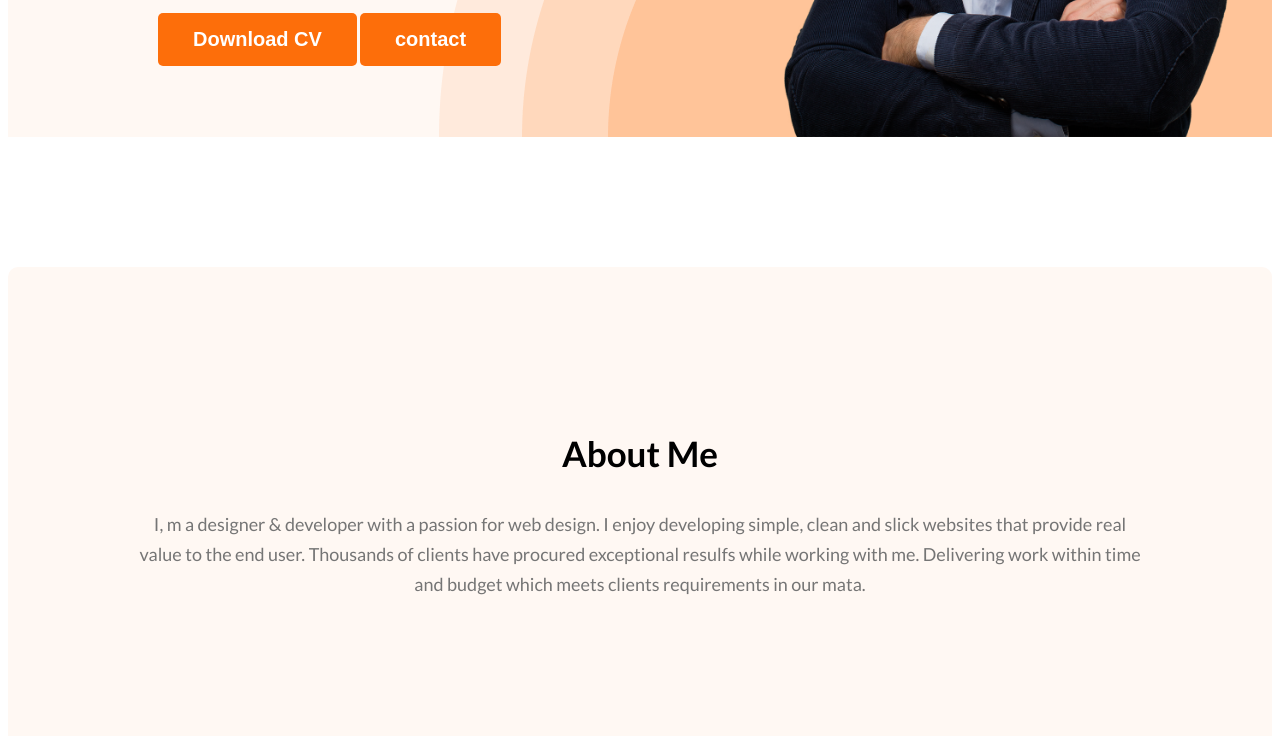
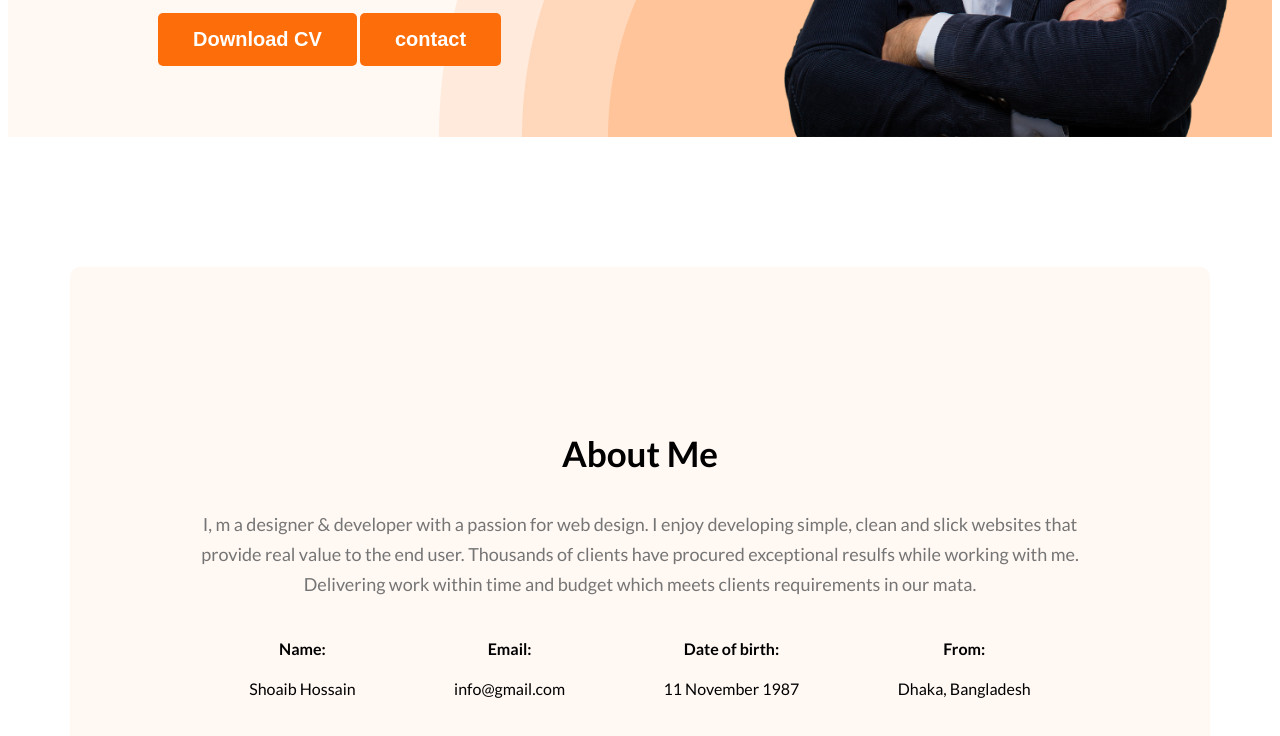
Before and after one commit to shoaibhossain5949/developer-portfolio, a plain HTML site: page index.html in a window 1280 px wide. Shown: the part 608-1344 px from the top of the page. Drawn offline with Linux system fonts and the light colour scheme.

Commit message:
about section added

```diff
--- a/index.html
+++ b/index.html
@@ -39,6 +39,28 @@
         <section class="about">
             <h3 class="section-title">About Me</h3>
         <p class="section-des">I, m a designer & developer with a passion for web design. I enjoy developing simple, clean and slick websites that provide real value to the end user. Thousands of clients have procured exceptional resulfs while working with me. Delivering work within time and budget which meets clients requirements in our mata.</p>
+        <div class="about-info-con">
+            <!-- .about-inf*4>h4.info-title+p..info-dis -->
+
+            <div class="about-info">
+                <h4 class="info-title">Name:</h4>
+                <p class="info-dis">Shoaib Hossain</p>
+            </div>
+            <div class="about-info">
+                <h4 class="info-title">Email:</h4>
+                <p class="info-dis">info@gmail.com</p>
+            </div>
+            <div class="about-info">
+                <h4 class="info-title">Date of birth:</h4>
+                <p class="info-dis">11 November 1987</p>
+            </div>
+            <div class="about-info">
+                <h4 class="info-title">From:</h4>
+                <p class="info-dis">Dhaka, Bangladesh</p>
+            </div>
+
+
+        </div>
         </section>
 
     </main>
--- a/styles/portfolio.css
+++ b/styles/portfolio.css
@@ -114,6 +114,10 @@ nav a {
 }
 
 /* main section design */
+main{
+    max-width: 1140px;
+    margin: 0 auto;
+}
 
 /* About section design */
 .about {
@@ -122,3 +126,10 @@ nav a {
     background: #FFF8F3;
     margin: 130px 0;
 }
+.about-info-con{
+    display: flex;
+    justify-content: space-around;
+}
+.about-info{
+    text-align: center;
+}
```
